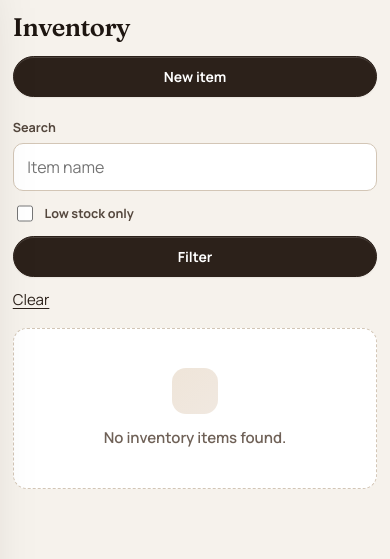
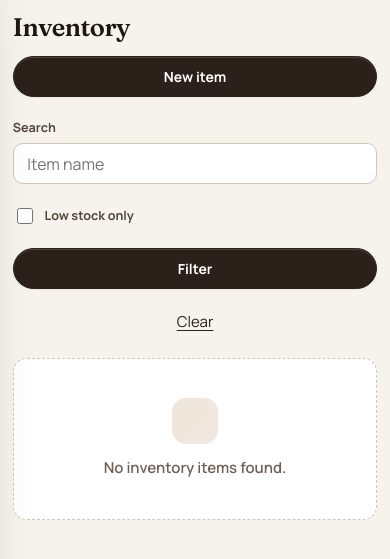
Before and after one commit to CUSTIX/RestoCore, a Django app: page /app/inventory/ in a window 390 px wide. Shown: the part 61-620 px from the top of the page. Run offline with Django 5.2, Linux system fonts and the light colour scheme; the visitor is signed in with stand-in values (Sample User, id 1); data that the repository does not hold is empty; parts of the project's set-up code (start-up, migrations or seed data) failed here and were passed over.

Commit message:
Align staff filter bars: one control height for inputs, buttons and links
Date inputs were taller than text inputs and selects, so labels and the Filter button sat at
different heights on every list page. Checkbox filters no longer reserve a full field width.

Co-Authored-By: Claude Opus 5.5 <noreply@anthropic.com>

```diff
--- a/core/static/core/base.css
+++ b/core/static/core/base.css
@@ -188,6 +188,11 @@ textarea { min-height: 96px; resize: vertical; }
 .error { color: var(--danger); font-weight: 700; font-size: .82rem; }
 .filters { display: flex; flex-wrap: wrap; gap: .75rem; align-items: flex-end; margin-bottom: 1.1rem; }
 .filters .field { min-width: 170px; }
+/* One control height for the whole bar, so labels, inputs, the button and the Clear link line up
+   (date inputs are otherwise a few pixels taller than text inputs and selects). */
+.filters input:not([type="checkbox"]), .filters select, .filters .btn { height: 2.75rem; }
+.filters .field--checkbox { height: 2.75rem; min-width: 0; padding-right: .5rem; }
+.filters > a:not(.btn) { display: inline-flex; align-items: center; height: 2.75rem; }
 
 /* ---------- Motion primitives ---------- */
 [data-reveal] { opacity: 0; transform: translateY(26px); transition: opacity .9s var(--ease-out), transform .9s var(--ease-out);
@@ -249,6 +254,7 @@ img, svg, video { max-width: 100%; }
   .filters { flex-direction: column; align-items: stretch; }
   .filters .field { min-width: 0; width: 100%; }
   .filters .btn { width: 100%; }
+  .filters > a:not(.btn) { justify-content: center; }
   .toasts { left: 12px; right: 12px; width: auto; top: max(12px, env(safe-area-inset-top)); }
   dl.details { gap: .4rem .9rem; }
 }
```
